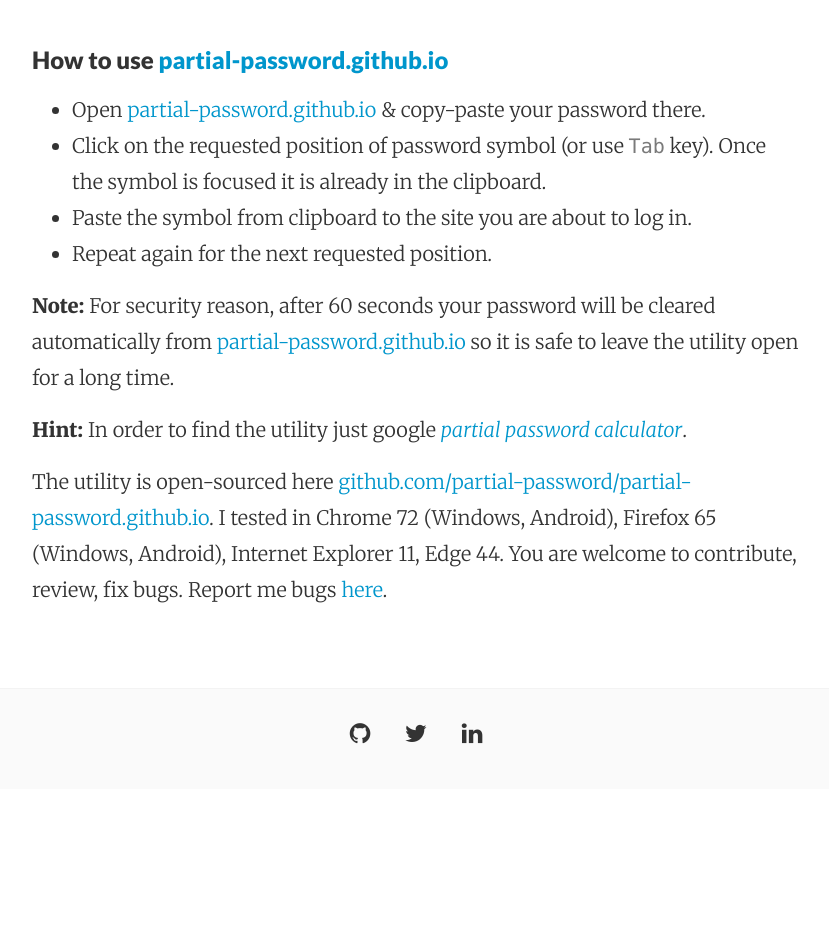
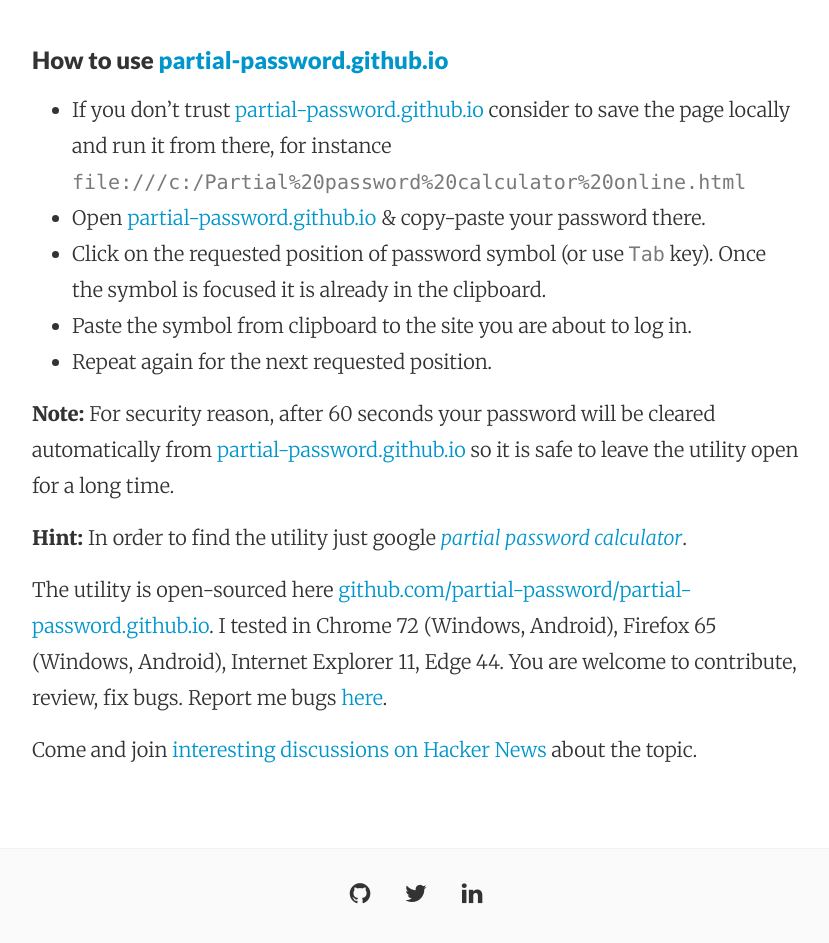
Before and after one commit to gaevoy/gaevoy.github.io, a Jekyll site: the page built from _posts/2019-03-06-partial-password-sucks.markdown, in a window 1280 px wide and 1400 px high, scrolled down 2017 px, cut to the strip 451-1394 px from the top of the window. Shown: the whole strip, without its empty margins (224-1053 px from the left). Built offline with Jekyll 4.4.1, drawn with Linux system fonts in a browser that asks for light colours; nearby versions of some CDN libraries; comment, search, counter and statistics services are not loaded; before the commit the page ends 3257 px from its top, so only the background shows below that.

Commit message:
Partial password usability sucks

```diff
--- a/_posts/2019-03-06-partial-password-sucks.markdown
+++ b/_posts/2019-03-06-partial-password-sucks.markdown
@@ -28,6 +28,7 @@
 <iframe width="560" height="315" style="margin: 0 auto; display: block;" src="https://www.youtube.com/embed/hTZBDptYBdM" frameborder="0" allow="accelerometer; autoplay; encrypted-media; gyroscope; picture-in-picture" allowfullscreen></iframe>
 
 ### How to use [partial-password.github.io](https://partial-password.github.io/)
+* If you don't trust [partial-password.github.io](https://partial-password.github.io/) consider to save the page locally and run it from there, for instance `file:///c:/Partial%20password%20calculator%20online.html`
 * Open [partial-password.github.io](https://partial-password.github.io/) & copy-paste your password there.
 * Click on the requested position of password symbol (or use `Tab` key). Once the symbol is focused it is already in the clipboard.
 * Paste the symbol from clipboard to the site you are about to log in.
@@ -38,3 +39,5 @@
 **Hint:** In order to find the utility just google *[partial password calculator](https://www.google.com/search?q=partial+password+calculator)*.
 
 The utility is open-sourced here [github.com/partial-password/partial-password.github.io](https://github.com/partial-password/partial-password.github.io). I tested in Chrome 72 (Windows, Android), Firefox 65 (Windows, Android), Internet Explorer 11, Edge 44. You are welcome to contribute, review, fix bugs. Report me bugs [here](https://github.com/partial-password/partial-password.github.io/issues).
+
+Come and join [interesting discussions on Hacker News](https://news.ycombinator.com/item?id=19321619) about the topic.
```
